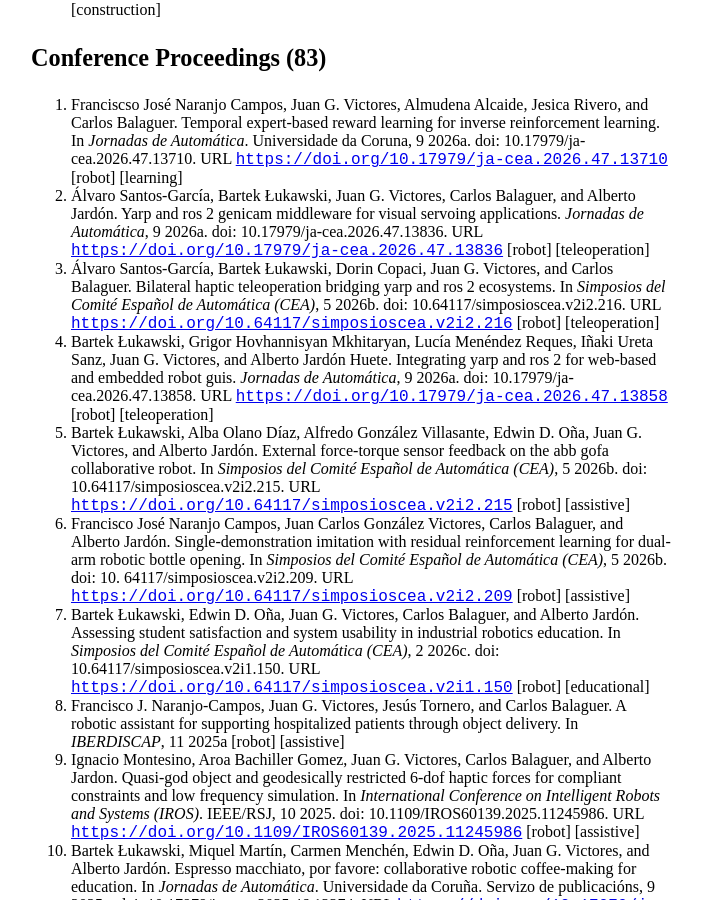
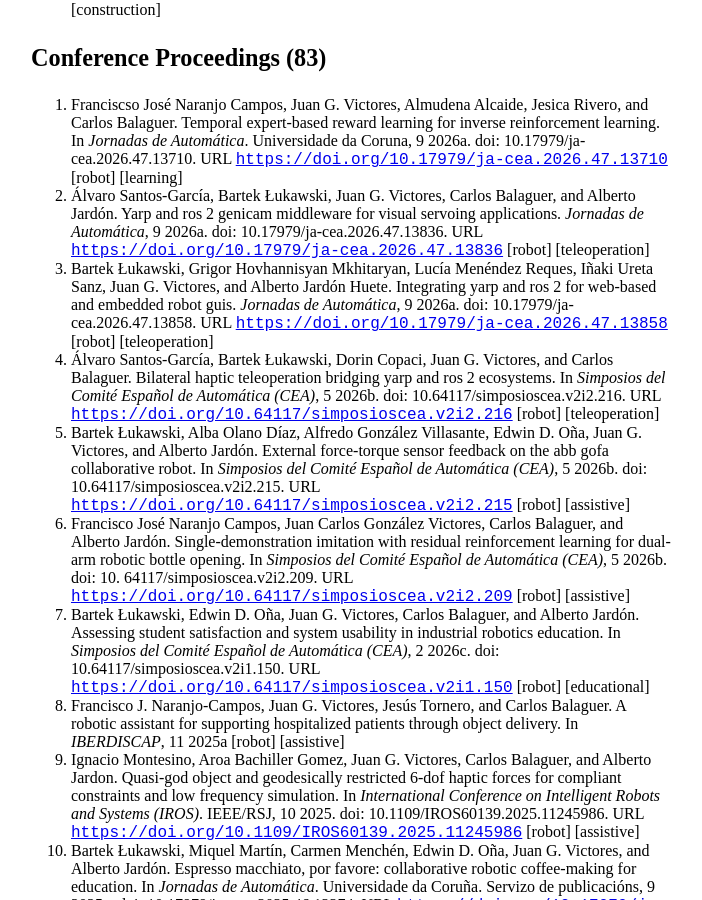
Before and after one commit to jgvictores/jgvictores.github.io, a Jekyll site: the page cv/JuanGVictoresCV.html, which Jekyll copies as it is, in a window 1280 px wide and 900 px high, scrolled down 3857 px. Shown: the whole window, without its empty margins (289-991 px from the left). Built offline with Jekyll 4.4.1, drawn with Linux system fonts in a browser that asks for light colours.

Commit message:
add lukawski2026integrating, #55

```diff
--- a/cv/JuanGVictoresCV.html
+++ b/cv/JuanGVictoresCV.html
@@ -256,15 +256,15 @@
      and ros 2 genicam middleware for visual servoing applications. <span class='pplri9o-'>Jornadas de Automática</span>, 9 2026a. doi: 10.17979/ja-cea.2026.47.13836.  URL <a class='url' href='https://doi.org/10.17979/ja-cea.2026.47.13836'><span class='cmtt-10'>https://doi.org/10.17979/ja-cea.2026.47.13836</span></a> [robot]
      [teleoperation]
      </li>
-<li class='enumerate' id='x1-4006x3'><a id='Xsantos-gracia2026bilateral'></a>Álvaro  Santos-García,  Bartek  Łukawski,  Dorin  Copaci,  Juan G.  Victores,  and  Carlos  Balaguer.
+<li class='enumerate' id='x1-4006x3'><a id='Xlukawski2026integrating'></a>Bartek Łukawski, Grigor Hovhannisyan Mkhitaryan, Lucía Menéndez Reques, Iñaki Ureta Sanz,
+     Juan G.  Victores,  and  Alberto Jardón  Huete.    Integrating  yarp  and  ros  2  for  web-based  and
+     embedded robot guis.  <span class='pplri9o-'>Jornadas de Automática</span>, 9 2026a.  doi: 10.17979/ja-cea.2026.47.13858.  URL
+<a class='url' href='https://doi.org/10.17979/ja-cea.2026.47.13858'><span class='cmtt-10'>https://doi.org/10.17979/ja-cea.2026.47.13858</span></a> [robot] [teleoperation]
+     </li>
+<li class='enumerate' id='x1-4008x4'><a id='Xsantos-gracia2026bilateral'></a>Álvaro  Santos-García,  Bartek  Łukawski,  Dorin  Copaci,  Juan G.  Victores,  and  Carlos  Balaguer.
      Bilateral  haptic  teleoperation  bridging  yarp  and  ros  2  ecosystems.     In  <span class='pplri9o-'>Simposios  del  Comité
      Español   de   Automática   (CEA)</span>,   5   2026b.      doi:   10.64117/simposioscea.v2i2.216.      URL
 <a class='url' href='https://doi.org/10.64117/simposioscea.v2i2.216'><span class='cmtt-10'>https://doi.org/10.64117/simposioscea.v2i2.216</span></a> [robot] [teleoperation]
-     </li>
-<li class='enumerate' id='x1-4008x4'><a id='Xlukawski2026integrating'></a>Bartek Łukawski, Grigor Hovhannisyan Mkhitaryan, Lucía Menéndez Reques, Iñaki Ureta Sanz,
-     Juan G.  Victores,  and  Alberto Jardón  Huete.    Integrating  yarp  and  ros  2  for  web-based  and
-     embedded robot guis.  <span class='pplri9o-'>Jornadas de Automática</span>, 9 2026a.  doi: 10.17979/ja-cea.2026.47.13858.  URL
-<a class='url' href='https://doi.org/10.17979/ja-cea.2026.47.13858'><span class='cmtt-10'>https://doi.org/10.17979/ja-cea.2026.47.13858</span></a> [robot] [teleoperation]
      </li>
 <li class='enumerate' id='x1-4010x5'><a id='Xlukawski2026external'></a>Bartek Łukawski, Alba Olano Díaz, Alfredo González Villasante, Edwin D. Oña, Juan G. Victores,
      and Alberto Jardón.  External force-torque sensor feedback on the abb gofa collaborative robot.  In
```
Also changed, not shown: 2 other files.
